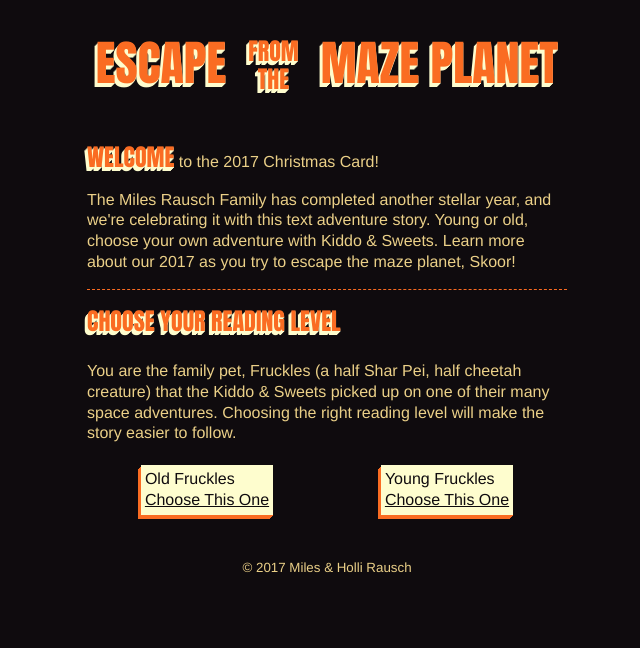
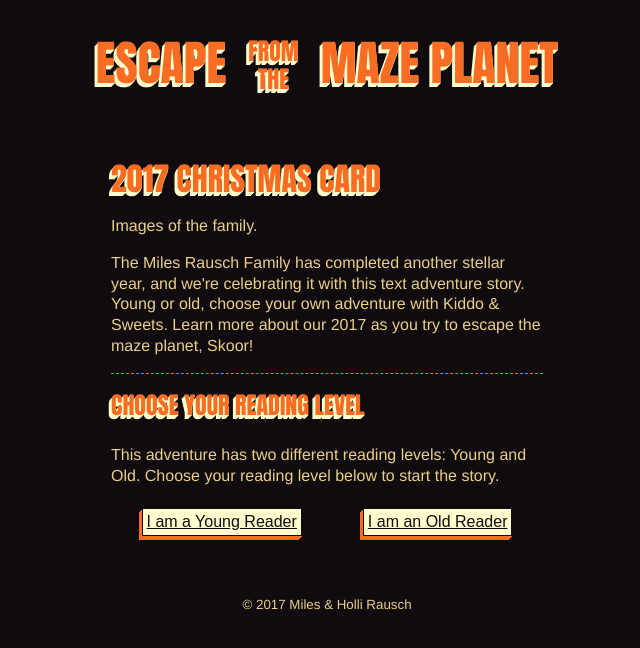
Before and after one commit to awayken/2017-christmas-card, a Nuxt app: page / in a window 1280 px wide. Shown: the top 648 px of the page, without its empty margins (313-953 px from the left). Built offline with nearby package versions, Linux system fonts and the light colour scheme.

Commit message:
Improve onboarding explanation and visuals

```diff
--- a/assets/app.css
+++ b/assets/app.css
@@ -4,6 +4,12 @@
   --color-space: #0f0b0e;
   --color-stars: #ebd088;
   --color-secondary: #276f3f;
+}
+
+*,
+*::before,
+*::after {
+  box-sizing: border-box;
 }
 
 html,
@@ -53,7 +59,12 @@ main {
 .container {
   margin: 0 auto;
   max-width: 30em;
+  padding: 0 .5em;
   width: 100%;
+}
+
+.container + .container {
+  margin-top: 2em;
 }
 
 .pulp {
--- a/pages/index.vue
+++ b/pages/index.vue
@@ -1,39 +1,70 @@
 <template>
-  <section class="container">
-    <h1 class="pulp">Escape <small>from the</small> Maze Planet</h1>
+  <div>
+    <section :class="['container', readerClass]">
+      <h1 class="pulp">Escape <small>from the</small> <span>Maze Planet</span></h1>
 
-    <p><span class="pulp">Welcome</span> to the 2017 Christmas Card!</p>
-
+      <story title="2017 Christmas Card">
+        <p>Images of the family.</p>
         <p>The Miles Rausch Family has completed another stellar year, and we're celebrating it with this text adventure story. Young or old, choose your own adventure with Kiddo &amp; Sweets. Learn more about our 2017 as you try to escape the maze planet, Skoor!</p>
 
         <Chooser title="Choose Your Reading Level">
-      <p>You are the family pet, Fruckles (a half Shar Pei, half cheetah creature) that the Kiddo &amp; Sweets picked up on one of their many space adventures. Choosing the right reading level will make the story easier to follow.</p>
+          <p>This adventure has two different reading levels: Young and Old. Choose your reading level below to start the story.</p>
 
+          <div slot="choices" class="chooser__choices">
+            <button class="chooser__choice chooser__choice-target" @click.prevent="chooseReadingLevel('young')">
+                I am a Young Reader
+            </button>
+            <button class="chooser__choice chooser__choice-target" @click.prevent="chooseReadingLevel('old')">
+                I am an Old Reader
+            </button>
+          </div>
+        </Chooser>
+      </story>
+
+      <story title="Hi, Fruckles!" v-if="readingLevelChosen">
+        <div v-if="$store.state.readingLevel === 'old'">
+          <p>Image of old Fruckles</p>
+          <p>You are the family pet, Fruckles, who Kiddo &amp; Sweets picked up on one of their many space adventures. Fruckles is half Shar Pei, half cheetah, full alien. Kiddo &amp; Sweets never have an adventure without you, and Escape from the Maze Planet is no exception. They rely on you to use your knowledge and wisdom to help them make decisions along the way. Are you up to the challenge?</p>
+        </div>
+        <div v-else-if="$store.state.readingLevel === 'young'">
+          <p>Image of young Fruckles</p>
+          <p>Your name is Fruckles. You are part dog and part cheetah. You are an alien pet. You help Kiddo and Sweets decide what to do.</p>
+        </div>
+
+        <Chooser>
           <nav slot="choices" class="chooser__choices">
-        <nuxt-link to="/landing-on-skoor" class="chooser__choice">
-          <span @click="$store.commit('setReadingLevel', 'old')">
-            Old Fruckles
-            <span class="chooser__choice-target">Choose This One</span>
-          </span>
-        </nuxt-link>
-        <nuxt-link to="/landing-on-skoor" class="chooser__choice">
-          <span @click="$store.commit('setReadingLevel', 'young')">
-            Young Fruckles
-            <span class="chooser__choice-target">Choose This One</span>
-          </span>
+            <nuxt-link to="/landing-on-skoor" class="chooser__choice chooser__choice-target">
+              Begin the Story
             </nuxt-link>
           </nav>
         </Chooser>
+      </story>
     </section>
+  </div>
 </template>
 
 <script>
   import Chooser from '~/components/Chooser.vue'
+  import Story from '~/components/Story.vue'
 
   export default {
     layout: 'home',
+    data: () => {
+      return {
+        readingLevelChosen: false,
+        readerClass: ''
+      }
+    },
+    methods: {
+      chooseReadingLevel (readingLevel) {
+        this.$store.commit('setReadingLevel', readingLevel)
+        this.readerClass = `${this.$store.state.readingLevel}reader`
+        this.readingLevelChosen = true
+      }
+    },
     components: {
-      Chooser
+      Chooser,
+      Story
     }
   }
 </script>
```
Lines whose indentation alone changed are shown as unchanged.
